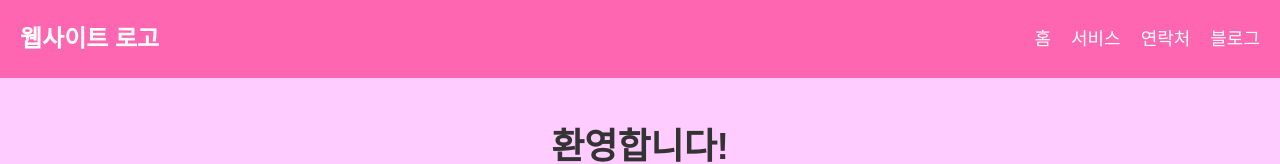
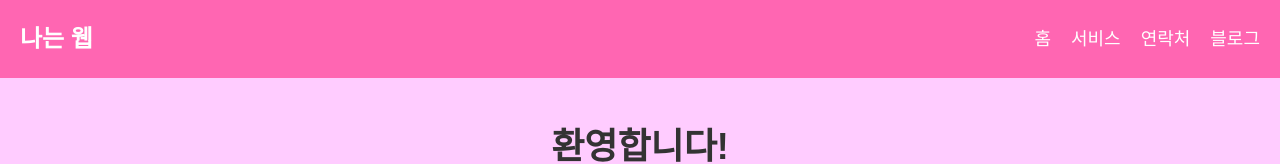
Before and after one commit to yoonjginny/test2, a plain HTML site: page index.html in a window 1280 px wide. Shown: the top 164 px of the page. Drawn offline with Linux system fonts and the light colour scheme.

Commit message:
웹 변경

```diff
--- a/index.html
+++ b/index.html
@@ -11,7 +11,7 @@
     <!-- 헤더 영역 -->
     <header>
         <div class="logo">
-            <h1>웹사이트 로고</h1>
+            <h1>나는 웹</h1>
         </div>
         <nav>
             <ul>
```
